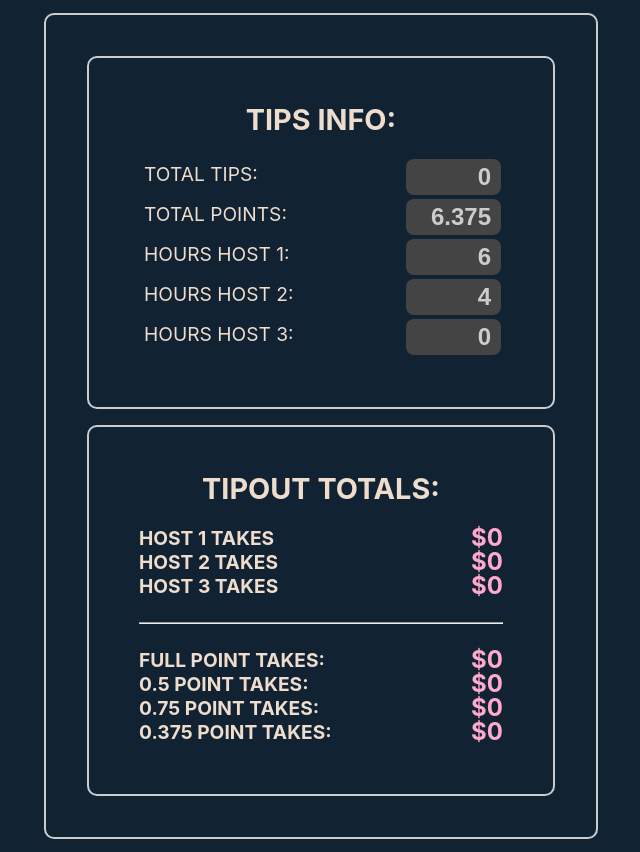
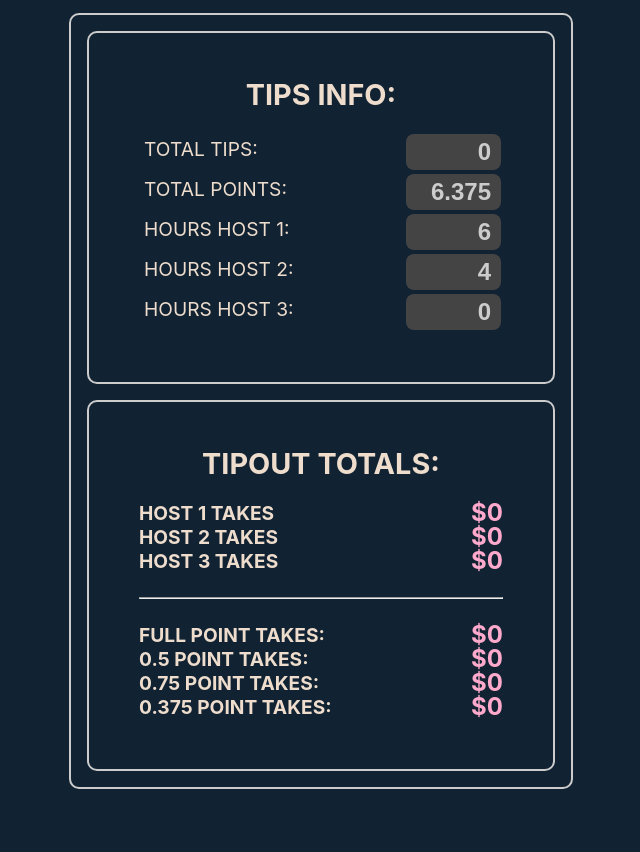
Before and after one commit to write2cmdg/tipout-calculator, a React (Create React App) app: page / in a window 1280 px wide. Shown: the whole page, without its empty margins (319-959 px from the left). After the commit the page ends 802 px from the top, so only its background shows below. Built offline with nearby package versions, Linux system fonts and the light colour scheme.

Commit message:
deletes main container padding

```diff
--- a/src/App.css
+++ b/src/App.css
@@ -17,7 +17,6 @@ body {
 .main-container {
   max-width: 500px;
   min-width: 375px;
-  padding: 25px;
   width:75%;
   margin: auto;
   border: 2px solid #ccc;
```
